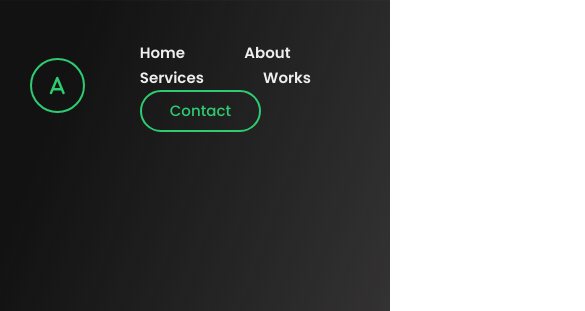
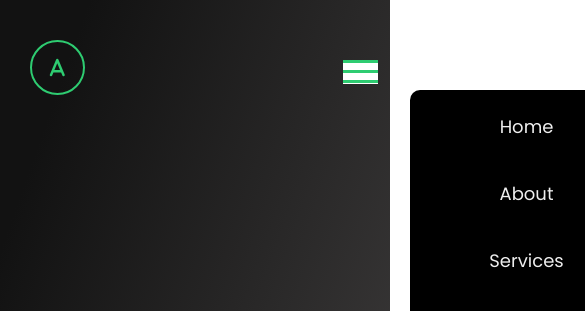
Before and after one commit to MarcelPenn/Design-1, a plain HTML site: page index.html in a window 390 px wide. Shown: the top 311 px of the page, 585 px wide, since content can reach past the window. Drawn offline with nearby package versions, Linux system fonts and the light colour scheme.

Commit message:
js / responsiveness

```diff
--- a/index.html
+++ b/index.html
@@ -41,7 +41,7 @@
             <div class="container">
                 <div class="hero-text">
                     <h3>Hi, There!</h3>
-                    <h1>I am <span>Marcel Penney</span></h1>
+                    <h1>I am <span class="input"></span></h1>
                     <p>I create clean, creative, and responsive web designs developed from top to bottom.</p>
                     <div class="social">
                         <a href="#"><i class="fa-brands fa-facebook-square"></i></a>
@@ -58,5 +58,17 @@
             </div>
         </div>
     </section>
+
+    <script type="text/javascript" src="js/script.js"></script>
+
+    <script src="https://cdn.jsdelivr.net/npm/typed.js@2.0.12"></script>
+    <script>
+        var typed = new Typed(".input", {
+            strings:["Marcel Penney.", "Web Developer.", "UX Designer.", "Content Creator."],
+            typeSpeed: 70,
+            backSpeed: 60,
+            loop: true
+        })
+    </script>
 </body>
 </html>
--- a/style.css
+++ b/style.css
@@ -199,3 +199,61 @@ span {
     letter-spacing: 2px;
     font-size: 15px;
 }
+
+@media screen and (max-width: 930px) {
+    nav .hamb {
+        display: initial;
+    }
+    .click {
+        top: 46px;
+    }
+    .click span {
+        position: absolute;
+        margin-top: 12px;
+    }
+    .click span:first-child {
+        transform: rotate(-40deg);
+    }
+    .click span:nth-child(2) {
+        opacity: 0;
+        margin: 0;
+    }
+
+    .click span:last-child {
+        transform: rotate(40deg);
+        top: 0;
+    }
+    nav .nav-list {
+        position: absolute;
+        top: 90px;
+        right: -65%;
+        bottom: 0;
+        width: 60%;
+        height: 50%;
+        background: black;
+        z-index: 2;
+        padding: 6% 9%;
+        transition: .3s right;
+        border-radius: 10px;
+    }
+
+    nav .nav-list li {
+        display: block;
+    }
+    nav .nav-list li a {
+        display: block;
+        text-align: center;
+        font-size: 18px;
+        font-weight: 400;
+        margin-left: 0;
+        margin-bottom: 40px;
+    }
+    nav .nav-list li.btn a {
+        position: absolute;
+        bottom: 0%;
+        right: 20%;
+        left: 20%;
+        padding: 7px 15px;
+        font-size: 14px;
+    }
+}
```
